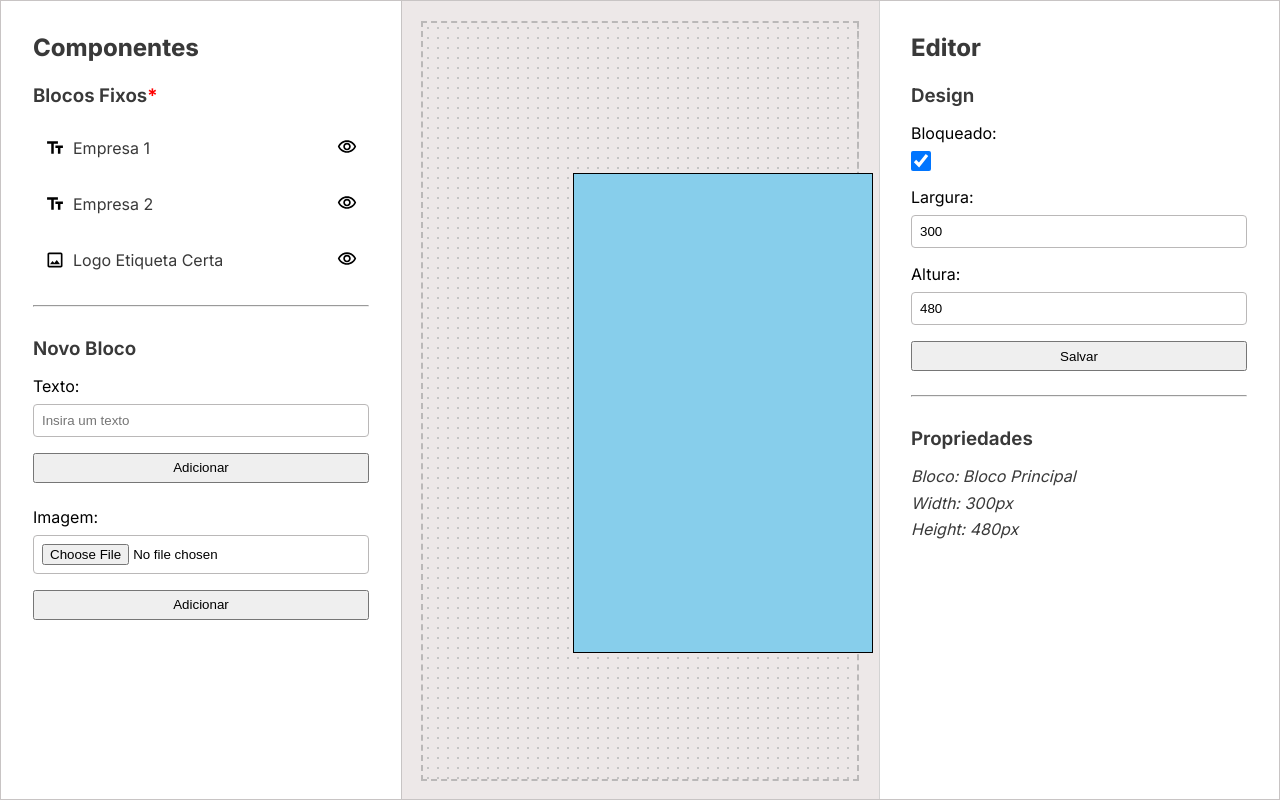
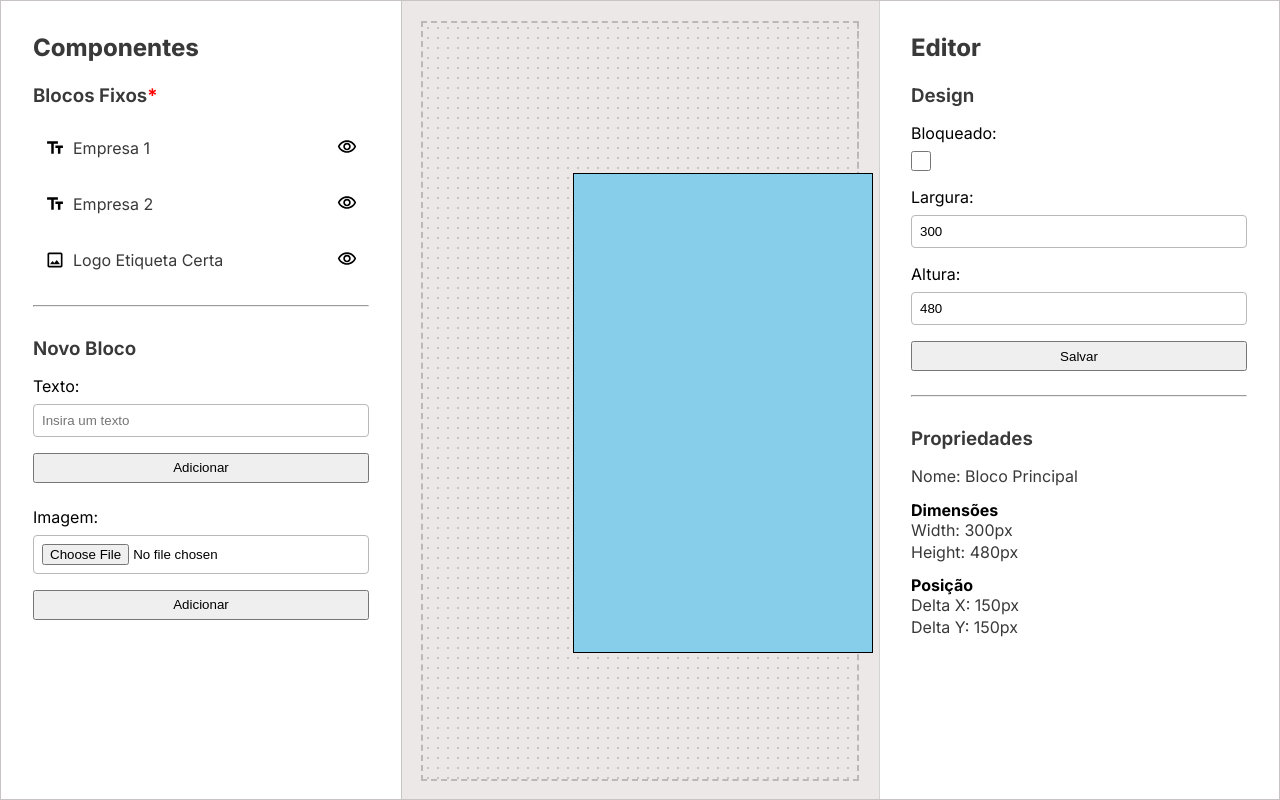
Before and after one commit to amadorgabriel/poc-flexible-layout, a Next.js app: page / in a window 1280 px wide. Built offline with nearby package versions, Linux system fonts and the light colour scheme.

Commit message:
feat: track container deltas

```diff
--- a/src/@types/Block.ts
+++ b/src/@types/Block.ts
@@ -2,6 +2,8 @@ export type ContainerBlock = {
   name: string
   width?: number;
   height?: number;
+  x?: number;
+  y?: number;
   initialPosition: {
     x: number;
     y: number;
--- a/src/components/DesignAside/index.tsx
+++ b/src/components/DesignAside/index.tsx
@@ -5,17 +5,17 @@ import { useBlockContext } from "@/contexts/BlockContext";
 import styles from "@/styles/Aside.module.css";
 
 export interface DesignAsideProps {
+  x: number;
+  y: number;
   width: number;
   height: number;
   isBlocked: boolean;
 }
 
 export const DesignAside = () => {
-  const { containerBlock, setBlockContainer } =
-    useBlockContext();
+  const { containerBlock, setBlockContainer } = useBlockContext();
 
-  const { values, setFieldValue, setValues } =
-    useFormikContext<DesignAsideProps>();
+  const { values, setFieldValue } = useFormikContext<DesignAsideProps>();
 
   const handleSubmit = () => {
     setBlockContainer({
@@ -78,21 +78,25 @@ export const DesignAside = () => {
       <div className={(styles.content, styles.props)}>
         <h3>Propriedades</h3>
         <div>
-          <p>
-            <i>Bloco: {containerBlock.name}</i>
-          </p>
-          <p>
-            <i>
+          <p style={{ marginBottom: "0.75rem" }}>Nome: {containerBlock.name}</p>
+
+          <div style={{ marginBottom: "0.75rem" }}>
+            <b>Dimensões</b>
+            <p>
               Width: {values.width}
               px
-            </i>
-          </p>
-          <p>
-            <i>
+            </p>
+            <p>
               Height: {values.height}
               px
-            </i>
-          </p>
+            </p>
+          </div>
+
+          <div style={{ marginBottom: "0.75rem" }}>
+            <b>Posição</b>
+            <p>Delta X: {containerBlock.x}px</p>
+            <p>Delta Y: {containerBlock.y}px</p>
+          </div>
         </div>
       </div>
     </aside>
--- a/src/components/Preview/Preview2.tsx
+++ b/src/components/Preview/Preview.tsx
@@ -3,6 +3,7 @@ import Draggable, { DraggableData, DraggableEvent } from "react-draggable";
 
 import { initialContainerBlock } from "@/utils/constants";
 import { ResizableContainer } from "./ResizableContainer.component";
+import { useBlockContext } from "@/contexts/BlockContext";
 
 type Position = {
   xRate: number;
@@ -12,12 +13,21 @@ type Position = {
 export const Preview2 = () => {
   const [flag, setFlag] = useState(false);
 
+  const { containerBlock, setBlockContainer } = useBlockContext();
+
   const [currentPosition, setCurrentPosition] = useState<Position>({
     xRate: initialContainerBlock.initialPosition.x,
     yRate: initialContainerBlock.initialPosition.y,
   });
 
   const onDrag = (e: DraggableEvent, data: DraggableData) => {
+    setBlockContainer({
+      ...containerBlock,
+
+      x: Number(data.lastX),
+      y: Number(data.lastY),
+    });
+
     setCurrentPosition({ xRate: data.lastX, yRate: data.lastY });
   };
 
--- a/src/components/Preview/ResizableContainer.component.tsx
+++ b/src/components/Preview/ResizableContainer.component.tsx
@@ -54,13 +54,6 @@ export const ResizableContainer = ({ flag }: ResizableContainerProps) => {
     console.log(ref);
     console.log(d);
   };
-
-  useEffect(() => {
-    setSize({
-      width: containerBlock.width as number,
-      height: containerBlock.height as number,
-    });
-  }, [containerBlock]);
 
   return (
     <Resizable
--- a/src/pages/index.tsx
+++ b/src/pages/index.tsx
@@ -4,7 +4,7 @@ import { Allotment } from "allotment";
 import { Inter } from "next/font/google";
 
 // import { Preview } from "@/components/Preview";
-import { Preview2 } from "@/components/Preview/Preview2";
+import { Preview2 } from "@/components/Preview/Preview";
 import { DesignAside } from "@/components/DesignAside";
 import { LayersAside } from "@/components/LayersAside";
 import { initialContainerBlock } from "@/utils/constants";
--- a/src/styles/Aside.module.css
+++ b/src/styles/Aside.module.css
@@ -65,5 +65,5 @@
 }
 
 .props p {
-  margin-bottom: 0.4rem;
+  line-height: 1.35;
 }
--- a/src/utils/constants.ts
+++ b/src/utils/constants.ts
@@ -2,6 +2,8 @@ export const initialContainerBlock = {
   width: 300,
   height: 480,
   name: "Bloco Principal",
+  x: 150,
+  y: 150,
   initialPosition: {
     x: 150,
     y: 150,
@@ -10,5 +12,5 @@ export const initialContainerBlock = {
     width: 300,
     height: 480,
   },
-  isBlocked: true,
+  isBlocked: false,
 };
```
